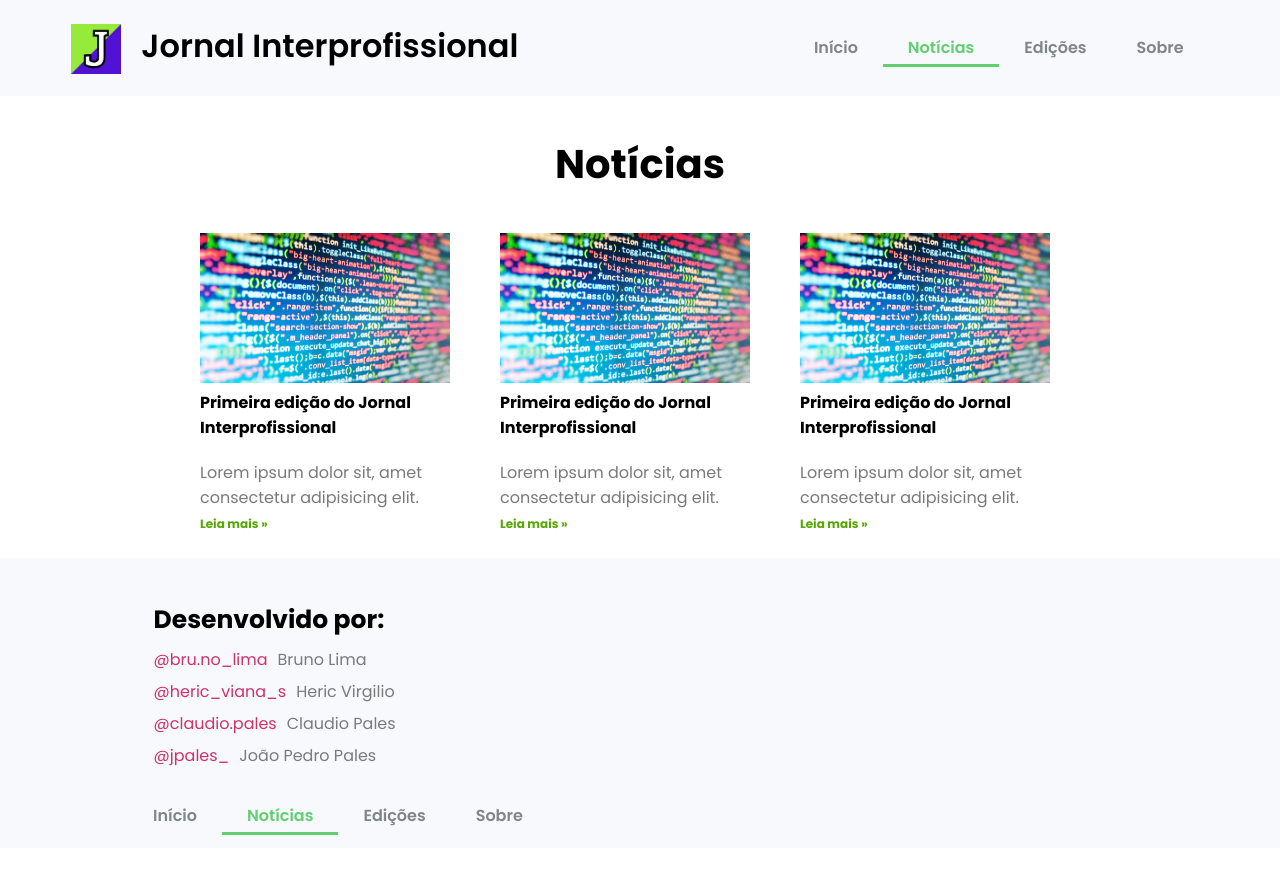
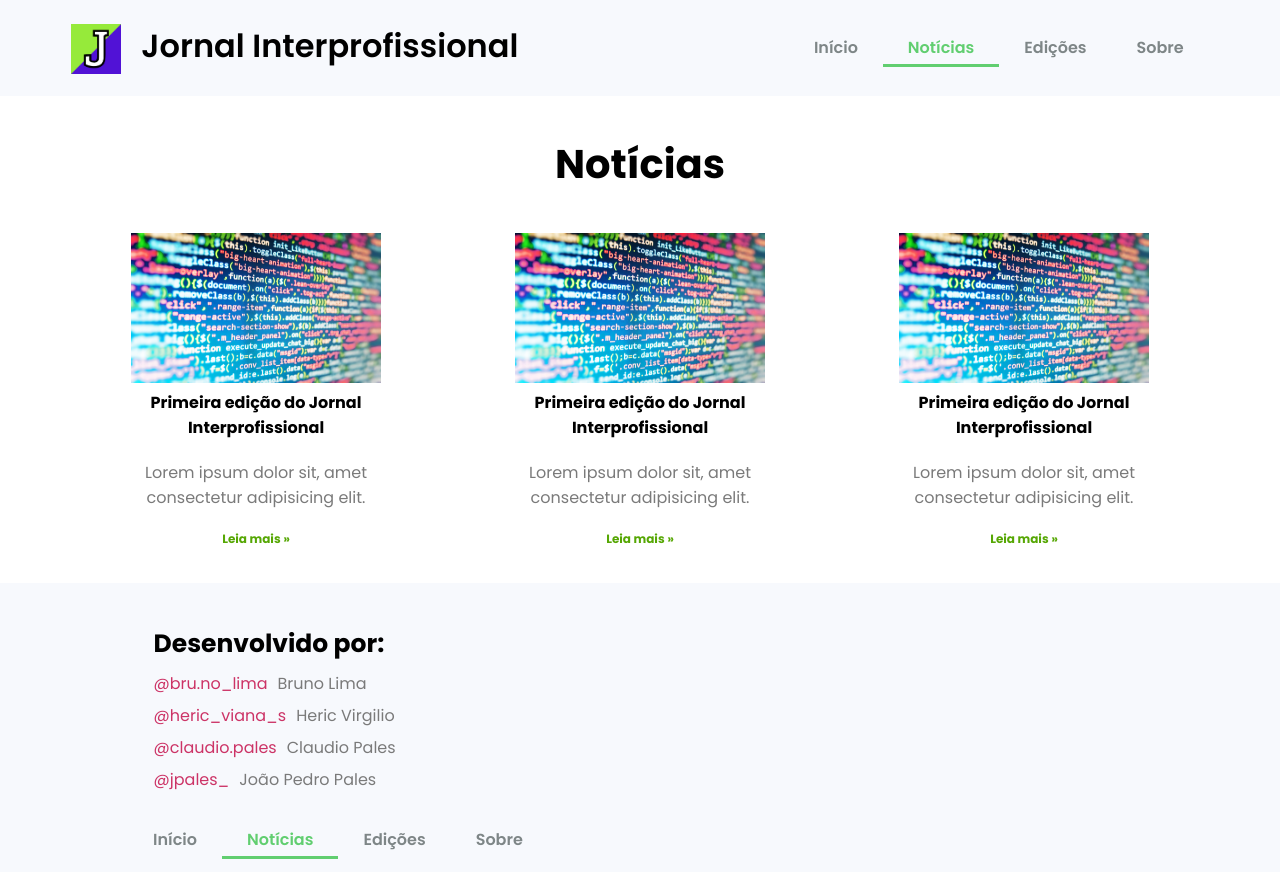
Before and after one commit to HericVirgilio/jornal-interprofissional-front-end, a Next.js app: page /noticias in a window 1280 px wide. Before the commit the page ends 848 px from the top, so only its background shows below. Built offline with nearby package versions, Linux system fonts and the light colour scheme.

Commit message:
Ajuste na estilização das notícias

```diff
--- a/src/news/index.tsx
+++ b/src/news/index.tsx
@@ -8,27 +8,27 @@ export default function News() {
 
             <h1 className="titulo-pagina">Notícias</h1>
 
-            <div className="noticias">
+            <div className="noticias-container">
 
                 <div className="materia">
                     <Image className='imgmateria' src="/images/covers/teste-capa.jpg" alt="Imagem de capa da notícia" width={360} height={360} />
                     <a className='titulomateria' href="https://www.instagram.com/plataformanerd.store/">Primeira edição do Jornal Interprofissional</a>
                     <p>Lorem ipsum dolor sit, amet consectetur adipisicing elit.</p>
-                    <a className='readmore' href="https://www.instagram.com/plataformanerd.store/">Leia mais »</a>
+                    <a className='leiamais' href="https://www.instagram.com/plataformanerd.store/">Leia mais »</a>
                 </div>
 
                 <div className="materia">
                     <Image className='imgmateria' src="/images/covers/teste-capa.jpg" alt="Imagem de capa da notícia" width={360} height={360} />
                     <a className='titulomateria' href="https://www.instagram.com/plataformanerd.store/">Primeira edição do Jornal Interprofissional</a>
                     <p>Lorem ipsum dolor sit, amet consectetur adipisicing elit.</p>
-                    <a className='readmore' href="https://www.instagram.com/plataformanerd.store/">Leia mais »</a>
+                    <a className='leiamais' href="https://www.instagram.com/plataformanerd.store/">Leia mais »</a>
                 </div>
 
                 <div className="materia">
                     <Image className='imgmateria' src="/images/covers/teste-capa.jpg" alt="Imagem de capa da notícia" width={360} height={360} />
                     <a className='titulomateria' href="https://www.instagram.com/plataformanerd.store/">Primeira edição do Jornal Interprofissional</a>
                     <p>Lorem ipsum dolor sit, amet consectetur adipisicing elit.</p>
-                    <a className='readmore' href="https://www.instagram.com/plataformanerd.store/">Leia mais »</a>
+                    <a className='leiamais' href="https://www.instagram.com/plataformanerd.store/">Leia mais »</a>
                 </div>
 
             </div>
--- a/src/news/style.css
+++ b/src/news/style.css
@@ -1,18 +1,16 @@
-.noticias{
+.noticias-container{
     display: flex;
-    margin-left: 20px;
+    margin: 0 5%;
     flex-direction: row;
     align-items: center;
-    justify-content: center;
+    justify-content: space-around;
+    margin-bottom: 50px;
 }
 .materia{
-  /* flex: 1; */
-  /* background-color: aqua; */
-
   width: 300px;
   height: 300px;
   word-wrap: break-word;
-
+  text-align: center;
 }
 .materia p{
     margin-top: 20px;
@@ -28,13 +26,12 @@
     height: 150px;
 }
 
-.readmore{
+.leiamais{
+    display: flex;
+    justify-content: center;
+    padding-top: 20px;
     font-size: 12px;
     color: rgb(86, 167, 4);
     text-decoration: none;
     font-weight: bold;
-    text-align: left;
-    align-items: left;
-
-
 }
```
